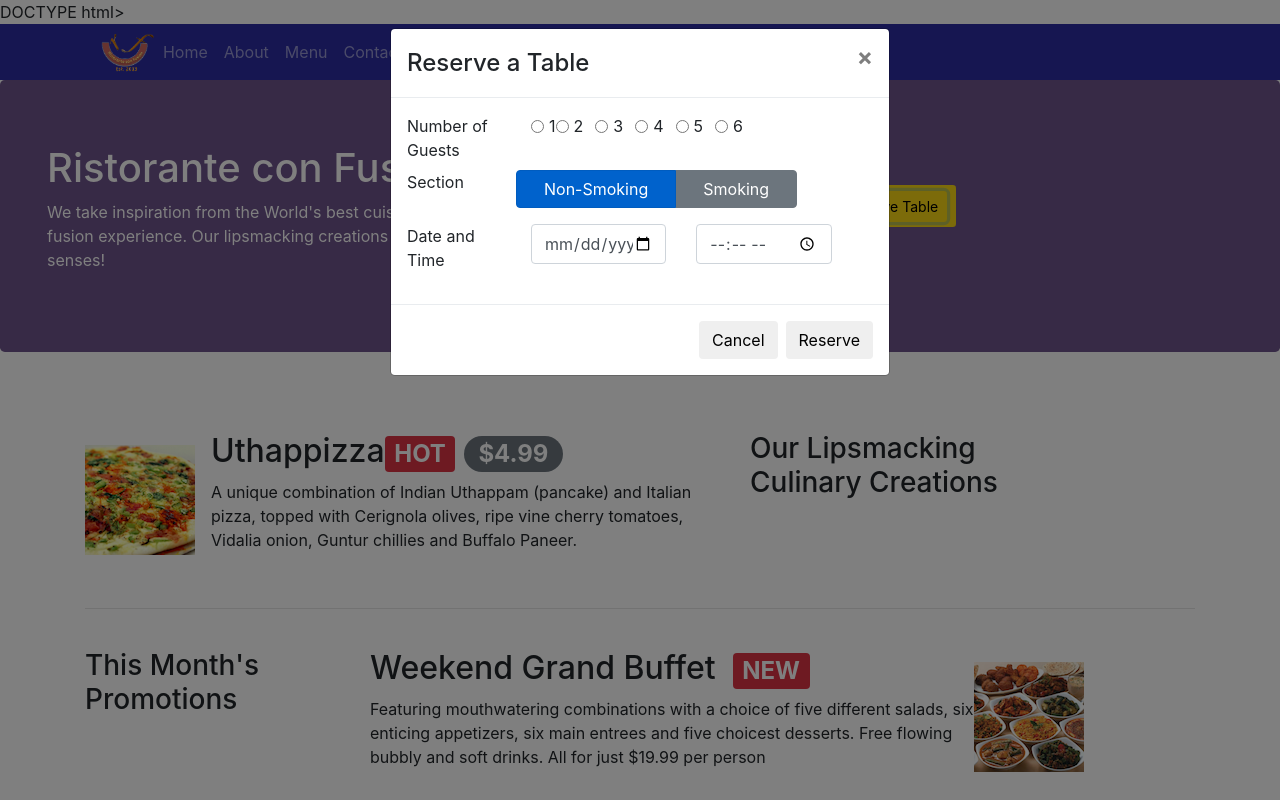
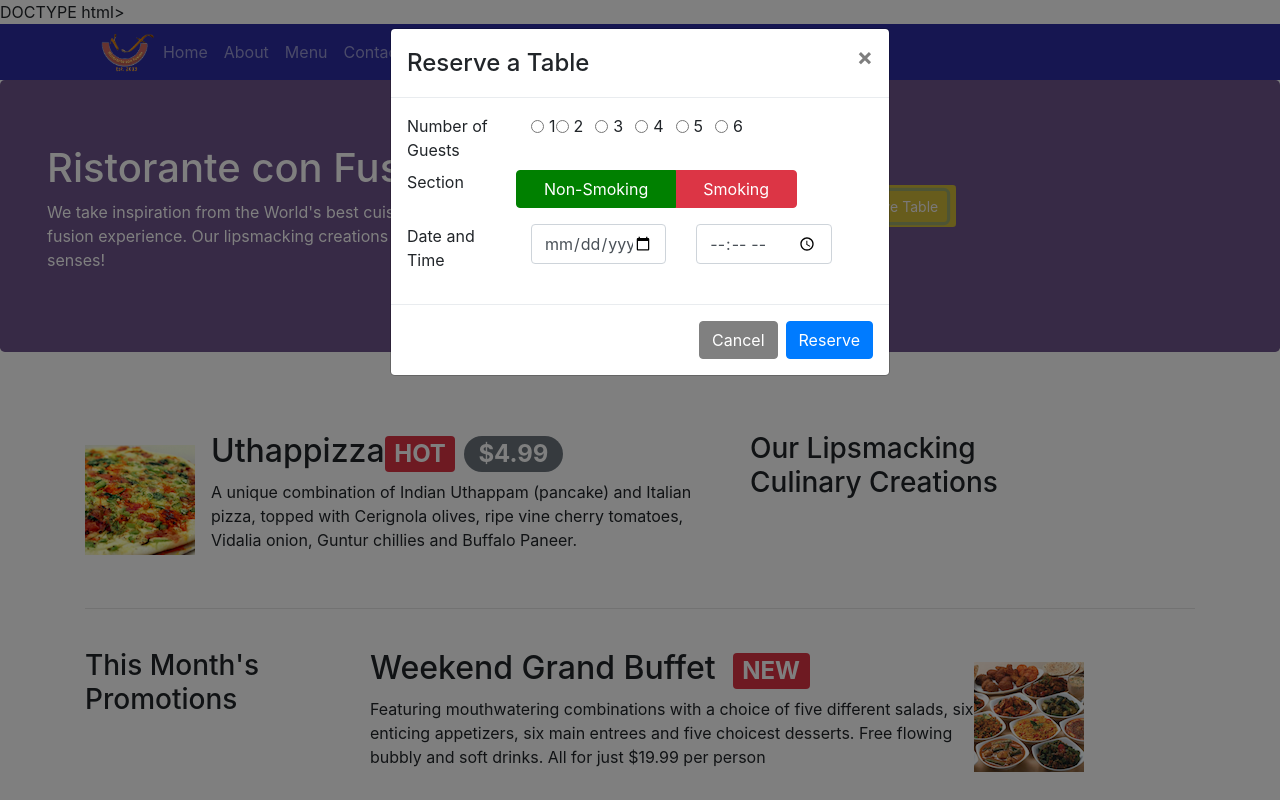
Before and after one commit to SaiSandeep23/WebStackClientSide, a plain HTML site: page index.html in a window 1280 px wide. Both pictures are taken after a click on the button 891 px from the left and 205 px from the top of the page. Shown: the top 800 px of the page. Drawn offline with nearby package versions, Linux system fonts and the light colour scheme.

Commit message:
Update styles.css

```diff
--- a/styles.css
+++ b/styles.css
@@ -22,7 +22,40 @@
     padding-top: 2%;
     padding-bottom: 2%;
 }
-
+.section_container {
+    margin-top: 15px;
+}
+.btn-reserve {
+    color: white;
+    background-color: #007bff;
+    border-color: #007bff;
+}
+.btn-primary {
+    color: white;
+    background-color: green;
+    border-color: green;
+}
+.btn-primary:not(:disabled):not(.disabled).active, .btn-primary:not(:disabled):not(.disabled):active, .show>.btn-primary.dropdown-toggle {
+    color: #fff;
+    background-image: none;
+    background-color: green;
+    border-color: green;
+}
+.btn-secondary {
+    color: white;
+    background-color: #dc3545;
+    border-color: #dc3545;
+}
+.btn-secondary:not(:disabled):not(.disabled).active, .btn-secondary:not(:disabled):not(.disabled):active, .show>.btn-secondary.dropdown-toggle {
+    color: #fff;
+    background-color: #dc3545;
+    border-color: #dc3545;
+}
+.btn-default {
+    color: #fff;
+    background-color: gray;
+    border-color: gray;
+}
 .date_time_container {
     margin-top: 15px;
 }
@@ -41,6 +74,7 @@
 .reserve_label {
     display: flex;
     justify-content: center;
+    background-color: blue;
 }
 
 .button_reserve {
@@ -49,8 +83,8 @@
 }
 
 .reserve_button {
-    color: black;
-    background-color: rgb(248, 214, 20);
+    color: rgb(244, 241, 241);
+    background-color: rgb(207, 184, 56);
 }
 
 .nav_element {
```
